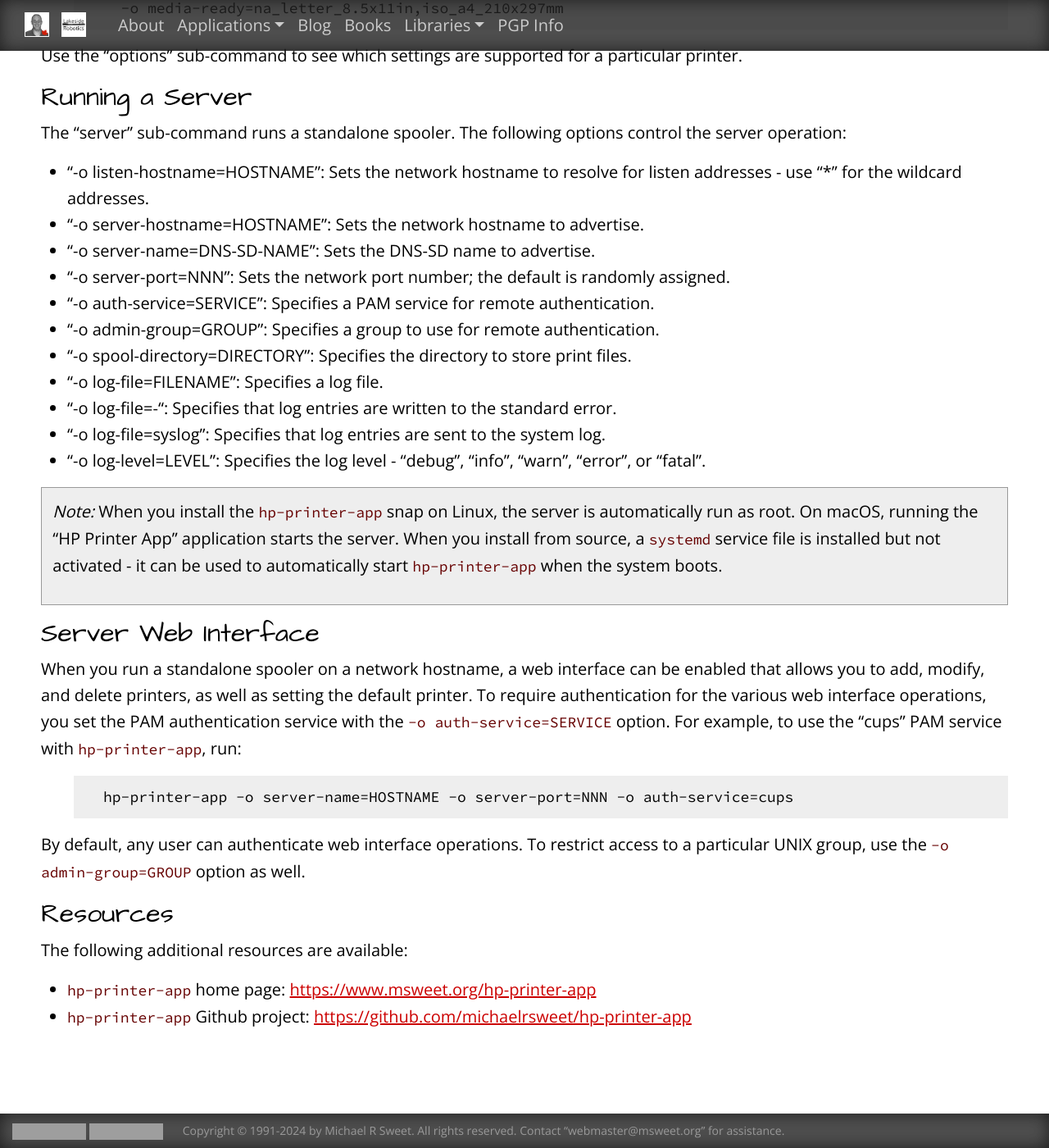
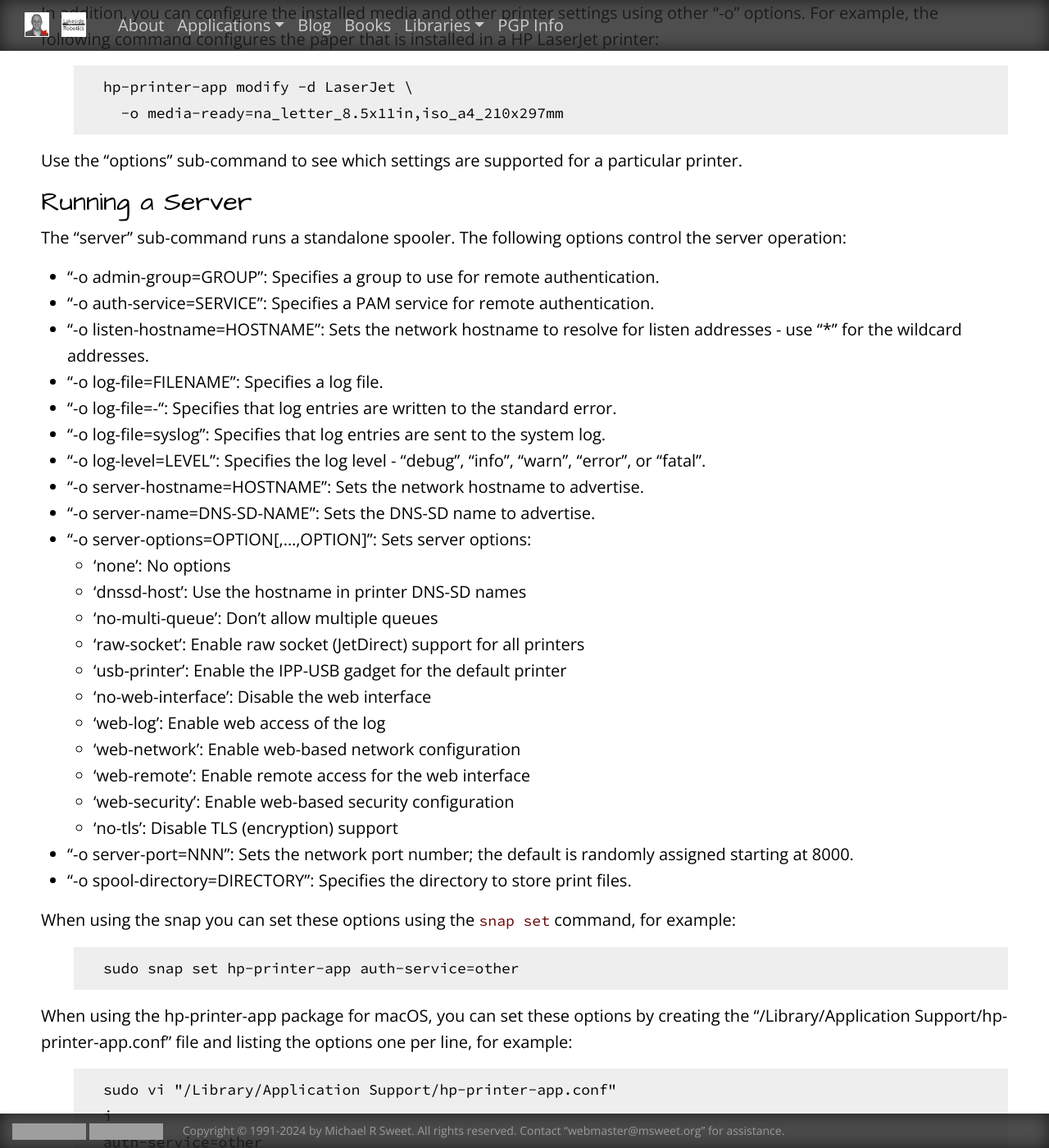
Before and after one commit to michaelrsweet/michaelrsweet.github.com, a Jekyll site: the page built from hp-printer-app/hp-printer-app.md, in a window 1280 px wide and 1400 px high, scrolled down 5905 px. Shown: the whole window at 82% size. Built offline with Jekyll 4.4.1, drawn with Linux system fonts in a browser that asks for light colours; some of the changed text lies outside the part shown; grey boxes are pictures that could not be loaded.

Commit message:
HP Printer Application v1.3.0

```diff
--- a/hp-printer-app/hp-printer-app.md
+++ b/hp-printer-app/hp-printer-app.md
@@ -69,12 +69,17 @@
 ------------
 
 `hp-printer-app` is published as a snap for Linux.  Run the following command to
-install it:
+install it and start the server:
 
+    sudo snap install core         (if you haven't already done so)
+    sudo snap install avahi
     sudo snap install hp-printer-app
+    sudo snap connect hp-printer-app:raw-usb
+    sudo snap connect hp-printer-app:avahi-control avahi:avahi-control
+    sudo snap start hp-printer-app.hp-printer-app-server
 
 A package file is included with all source releases on Github for use on macOS
-10.14 and higher for both Intel and Apple Silicon.
+11 and higher for both Intel and Apple Silicon.
 
 If you need to install `hp-printer-app` from source, you'll need a "make"
 program, a C99 compiler (Clang and GCC work), the CUPS developer files, and the
@@ -249,7 +254,7 @@
 sub-commands:
 
     hp-printer-app add -d PRINTER -v DEVICE-URI -m DRIVER-NAME -o OPTION=VALUE ...
-    hp-printer-app modify -D PRINTER -o OPTION=VALUE ...
+    hp-printer-app modify -d PRINTER -o OPTION=VALUE ...
 
 In addition, you can configure the installed media and other printer settings
 using other "-o" options.  For example, the following command configures the
@@ -268,26 +273,71 @@
 The "server" sub-command runs a standalone spooler.  The following options
 control the server operation:
 
+- "-o admin-group=GROUP": Specifies a group to use for remote authentication.
+- "-o auth-service=SERVICE": Specifies a PAM service for remote authentication.
 - "-o listen-hostname=HOSTNAME": Sets the network hostname to resolve for listen
   addresses - use "*" for the wildcard addresses.
-- "-o server-hostname=HOSTNAME": Sets the network hostname to advertise.
-- "-o server-name=DNS-SD-NAME": Sets the DNS-SD name to advertise.
-- "-o server-port=NNN": Sets the network port number; the default is randomly
-  assigned.
-- "-o auth-service=SERVICE": Specifies a PAM service for remote authentication.
-- "-o admin-group=GROUP": Specifies a group to use for remote authentication.
-- "-o spool-directory=DIRECTORY": Specifies the directory to store print files.
 - "-o log-file=FILENAME": Specifies a log file.
 - "-o log-file=-": Specifies that log entries are written to the standard error.
 - "-o log-file=syslog": Specifies that log entries are sent to the system log.
 - "-o log-level=LEVEL": Specifies the log level - "debug", "info", "warn",
   "error", or "fatal".
+- "-o server-hostname=HOSTNAME": Sets the network hostname to advertise.
+- "-o server-name=DNS-SD-NAME": Sets the DNS-SD name to advertise.
+- "-o server-options=OPTION[,...,OPTION]": Sets server options:
+  - 'none': No options
+  - 'dnssd-host': Use the hostname in printer DNS-SD names
+  - 'no-multi-queue': Don't allow multiple queues
+  - 'raw-socket': Enable raw socket (JetDirect) support for all printers
+  - 'usb-printer': Enable the IPP-USB gadget for the default printer
+  - 'no-web-interface': Disable the web interface
+  - 'web-log': Enable web access of the log
+  - 'web-network': Enable web-based network configuration
+  - 'web-remote': Enable remote access for the web interface
+  - 'web-security': Enable web-based security configuration
+  - 'no-tls': Disable TLS (encryption) support
+- "-o server-port=NNN": Sets the network port number; the default is randomly
+  assigned starting at 8000.
+- "-o spool-directory=DIRECTORY": Specifies the directory to store print files.
 
-> *Note:* When you install the `hp-printer-app` snap on Linux, the server is
-> automatically run as root.  On macOS, running the "HP Printer App" application
-> starts the server.  When you install from source, a `systemd` service file is
-> installed but not activated - it can be used to automatically start
-> `hp-printer-app` when the system boots.
+When using the snap you can set these options using the `snap set` command, for
+example:
+
+    sudo snap set hp-printer-app auth-service=other
+
+When using the hp-printer-app package for macOS, you can set these options by
+creating the "/Library/Application Support/hp-printer-app.conf" file and listing
+the options one per line, for example:
+
+    sudo vi "/Library/Application Support/hp-printer-app.conf"
+    i
+    auth-service=other
+    listen-hostname=localhost
+    :wq
+
+Other operating systems will look for the "hp-printer-app.conf" file in the
+"/etc" and "/usr/local/etc" directories.
+
+After changing these options you'll need to restart the server.  On macOS the
+`launchctl` command is used:
+
+    sudo launchctl stop org.msweet.hp-printer-app
+    sudo launchctl start org.msweet.hp-printer-app
+
+Similarly, on Linux the `systemctl` command is used:
+
+    sudo systemctl restart hp-printer-app.service
+
+If you've run the server by hand, just use the "shutdown" sub-command and then
+run the server again:
+
+    sudo hp-printer-app shutdown
+    sudo hp-printer-app server
+
+> *Note:* When you install the `hp-printer-app` snap on Linux or the package on
+> macOS, the server is automatically run as root.  When you install from source,
+> a `systemd` service file is installed but not activated - it can be used to
+> automatically start `hp-printer-app` when the system boots.
 
 
 Server Web Interface
```
Also changed, not shown: other parts of hp-printer-app/hp-printer-app.md (+4 -4 lines), _posts/2024-02-09-hp-printer-app-1.3.0.md (added, +23 -0 lines), hp-printer-app/index.md (+3 -3 lines).
